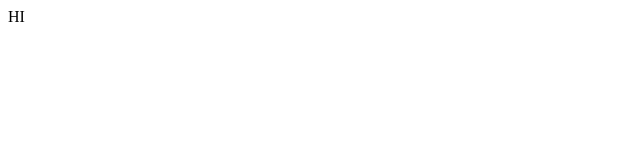
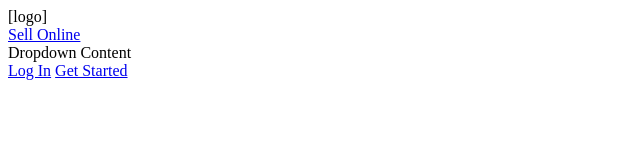
Before and after one commit to Lynxmountain/HecticTopBar, a plain HTML site: page index.html in a window 1280 px wide. Shown: the whole page, without its empty margins (0-640 px from the left). Drawn offline with Linux system fonts and the light colour scheme.

Commit message:
Update index.html

```diff
--- a/index.html
+++ b/index.html
@@ -1 +1,17 @@
-<head>HI<head>
+<header>
+  <div class="logo">[logo]</div>
+  <nav>
+    <div class="menu-dropdowns">
+      <div class="dropdown">
+        <a href="#">Sell Online</a>
+        <div class="dropdown-content">
+          Dropdown Content
+        </div>
+      </div>
+    </div>
+    <div class="right-buttons">
+      <a href="#">Log In</a>
+      <a href="#">Get Started</a>
+    </div>
+  </nav>
+</header>
```
